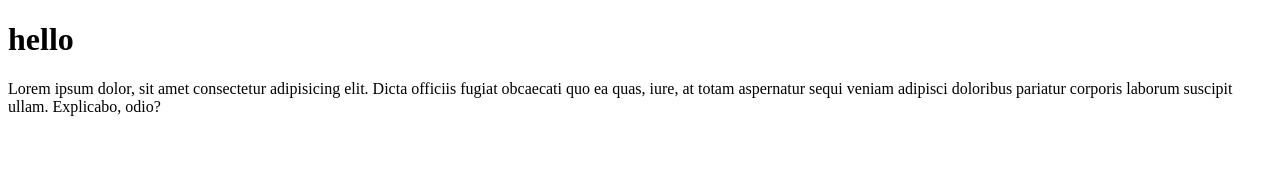
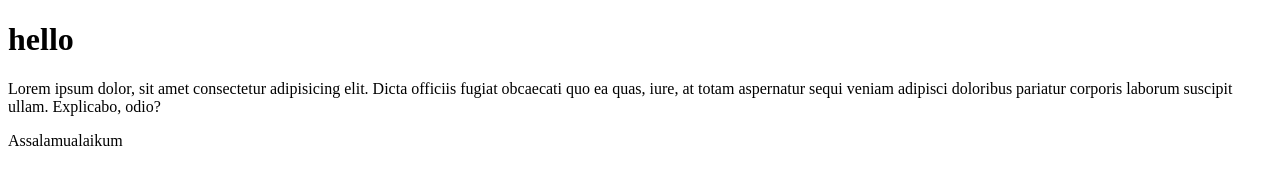
Before and after one commit to Karimi786/new, a plain HTML site: page index.html in a window 1280 px wide. Drawn offline with Linux system fonts and the light colour scheme.

Commit message:
Update index.html
,jadk

```diff
--- a/index.html
+++ b/index.html
@@ -8,5 +8,6 @@
 <body>
     <h1>hello </h1>
     <p>Lorem ipsum dolor, sit amet consectetur adipisicing elit. Dicta officiis fugiat obcaecati quo ea quas, iure, at totam aspernatur sequi veniam adipisci doloribus pariatur corporis laborum suscipit ullam. Explicabo, odio?</p>
+    <font>Assalamualaikum</font>
 </body>
 </html>
```
